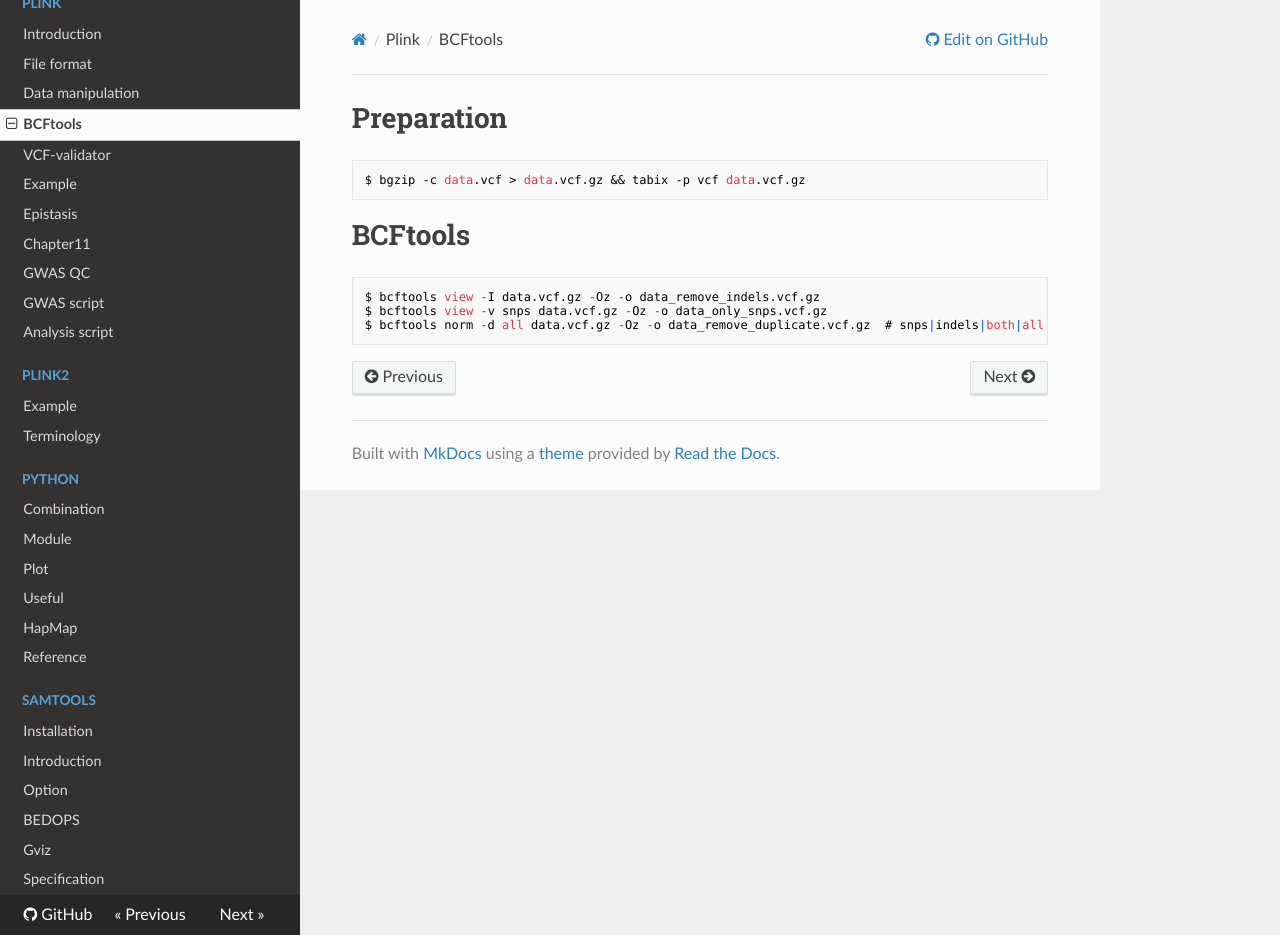
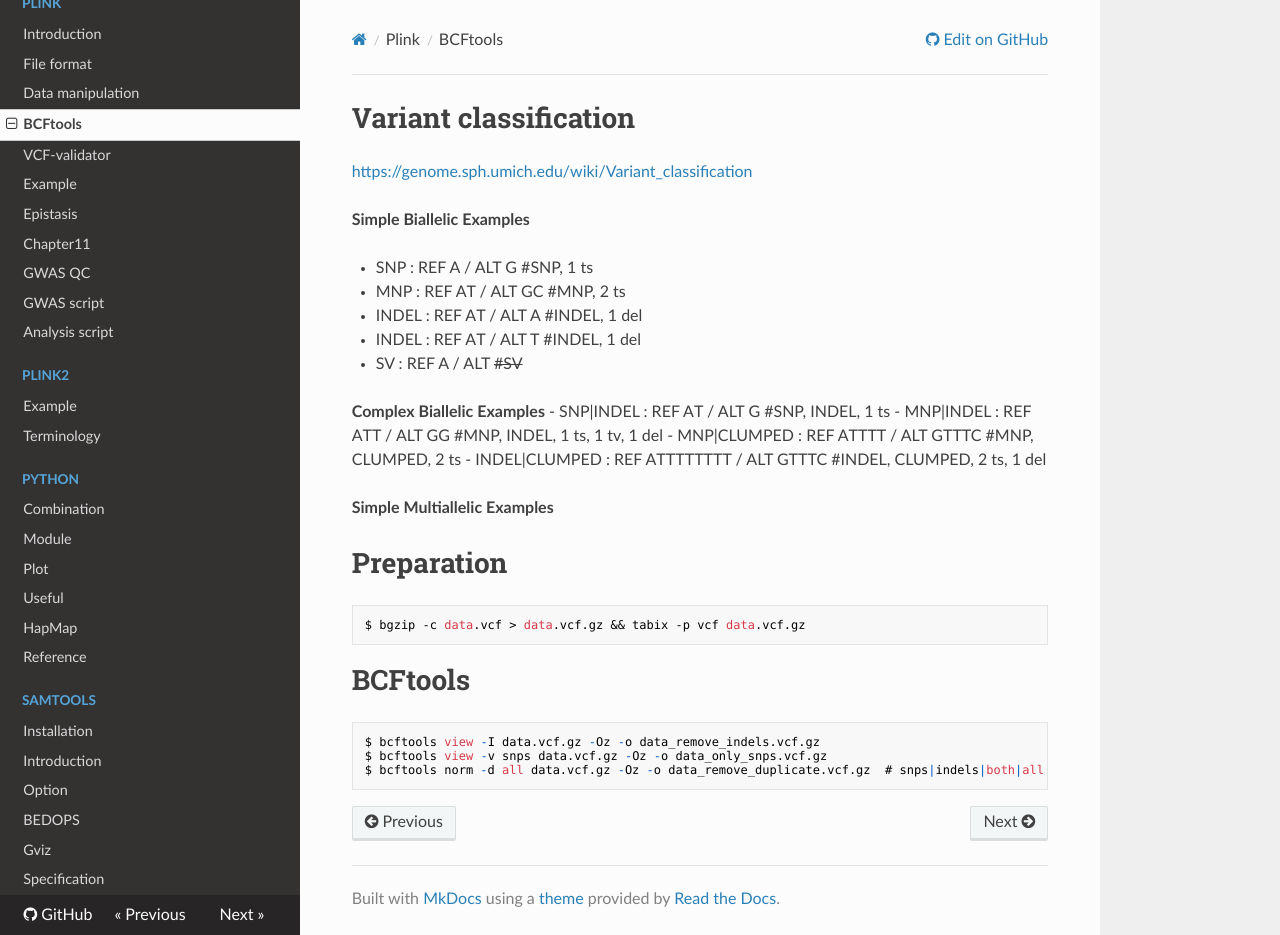
Before and after one commit to WonyoungCho/plink, an MkDocs documentation site: the page built from docs/bcftools_mani.md, in a window 1280 px wide and 935 px high. Built offline with MkDocs 1.6.1, drawn with Linux system fonts in a browser that asks for light colours; nearby versions of some CDN libraries; old or Windows-style settings are respelled for this version of MkDocs.

Commit message:
Update bcftools_mani.md

````diff
--- a/docs/bcftools_mani.md
+++ b/docs/bcftools_mani.md
@@ -1,3 +1,23 @@
+# Variant classification
+<https://genome.sph.umich.edu/wiki/Variant_classification>
+
+**Simple Biallelic Examples**
+
+- SNP   :  REF  A   /  ALT  G     #SNP, 1 ts
+- MNP   :  REF  AT  /  ALT  GC    #MNP, 2 ts
+- INDEL :  REF  AT  /  ALT  A     #INDEL, 1 del
+- INDEL :  REF  AT  /  ALT  T     #INDEL, 1 del
+- SV    :  REF  A   /  ALT <DEL>  #SV
+
+**Complex Biallelic Examples**
+- SNP|INDEL      :  REF  AT         /  ALT  G           #SNP, INDEL, 1 ts
+- MNP|INDEL      :  REF  ATT        /  ALT  GG          #MNP, INDEL, 1 ts, 1 tv, 1 del
+- MNP|CLUMPED    :  REF  ATTTT      /  ALT  GTTTC       #MNP, CLUMPED, 2 ts
+- INDEL|CLUMPED  :  REF  ATTTTTTTT  /  ALT  GTTTC       #INDEL, CLUMPED, 2 ts, 1 del
+
+**Simple Multiallelic Examples**
+
+
 # Preparation
 ```
 $ bgzip -c data.vcf > data.vcf.gz && tabix -p vcf data.vcf.gz
````
